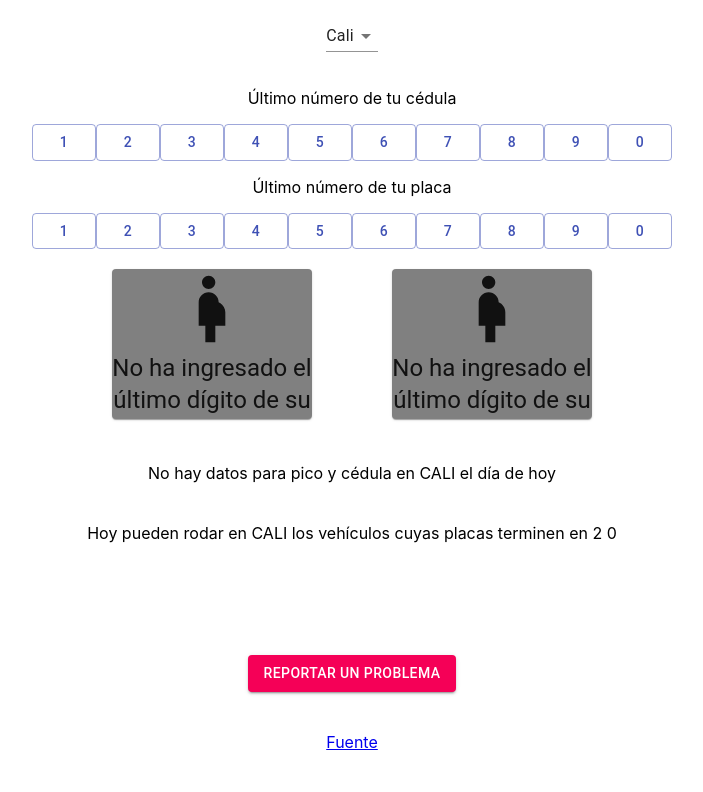
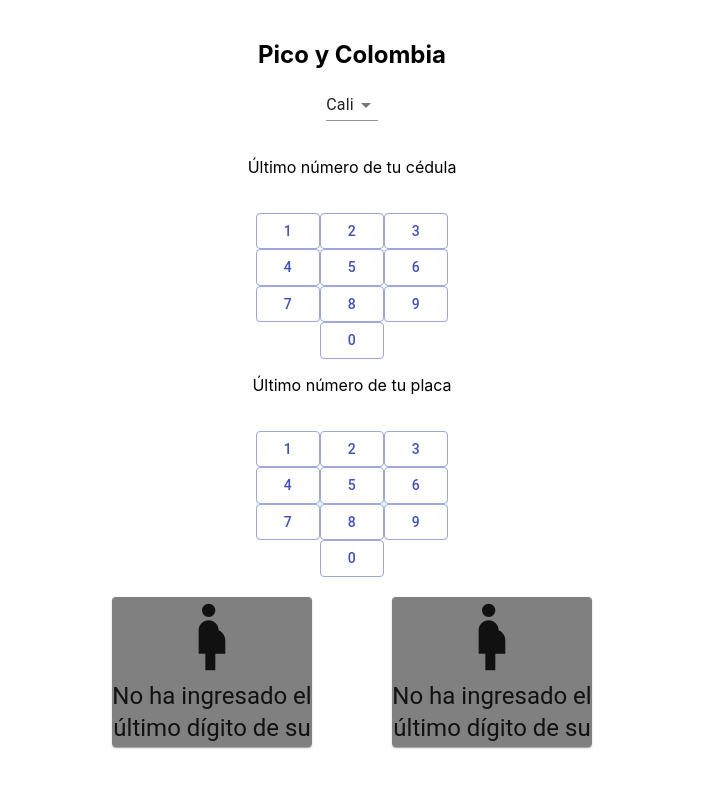
Before and after one commit to d3v0l0p3rs/picoycedula, a React (Create React App) app: page / in a window 1280 px wide. Shown: the top 792 px of the page, without its empty margins (288-991 px from the left). Built offline with nearby package versions, Linux system fonts and the light colour scheme.

Commit message:
Se sube archivo module.css para el home. Se aplica estilos.

```diff
--- /dev/null
+++ b/src/components/home/css.module.css
@@ -0,0 +1,33 @@
+.citySelector{
+    padding: 20px;
+}
+
+.personMsgsContainer{
+    padding: 20px;
+}
+
+.personWeekMsgsContainer{
+    display: flex;
+    flex-direction: row;
+    justify-content: center;
+    padding: 10px;
+}
+
+.vehicleMsgsContainer{
+    padding: 20px;
+}
+
+.vehicleWeekMsgsContainer{
+    display: flex;
+    flex-direction: row;
+    justify-content: center;
+    padding: 10px;
+}
+
+.issuesSection{
+    padding: 20px;
+}
+
+.sourceSection{
+    padding: 20px;
+}
--- a/src/components/home/home.tsx
+++ b/src/components/home/home.tsx
@@ -7,6 +7,7 @@ import FormControl from '@material-ui/core/FormControl'
 import Select from '@material-ui/core/Select'
 import MenuItem from '@material-ui/core/MenuItem'
 import { CardComponent } from '../index'
+import styles from './css.module.css'
 
 const data = { person: pico_y_cedula, vehicle: pico_y_placa, source: source }
 
@@ -70,7 +71,8 @@ const HomeComponent: React.FC = (): JSX.Element => {
   const [canVehicleGoOutWeek, setCanVehicleGoOutWeek] = useState<GoOutWeekState>([])
   return (
     <div className="App">
-      <div className="city-selector" style={{ padding: '20px' }}>
+      <div className={styles.citySelector}>
+        <h2>Pico y Colombia</h2>
         <FormControl>
           <Select
             value={currentCity}
@@ -83,35 +85,11 @@ const HomeComponent: React.FC = (): JSX.Element => {
       </div>
       <div className="person-last-id-number">
         <p>Último número de tu cédula</p>
-        {DIGITS.map((value, index) => (
-          <Button
-            key={index}
-            onClick={setLastIDNumber(value, 'person', currentCity, {
-              day: setCanPersonGoOutToday,
-              week: setCanPersonGoOutWeek,
-            })}
-            color="primary"
-            variant="outlined"
-            component="span">
-            {value}
-          </Button>
-        ))}
+        {DIGITS.map((value, index) => renderPersonDigits(value, index))}
       </div>
       <div className="vehicle-last-id-number">
         <p>Último número de tu placa</p>
-        {DIGITS.map((value, index) => (
-          <Button
-            key={index}
-            onClick={setLastIDNumber(value, 'vehicle', currentCity, {
-              day: setCanVehicleGoOutToday,
-              week: setCanVehicleGoOutWeek,
-            })}
-            color="primary"
-            variant="outlined"
-            component="span">
-            {value}
-          </Button>
-        ))}
+        {DIGITS.map((value, index) => renderVehicleDigits(value, index))}
       </div>
       <div className="card-stack">
         <CardComponent
@@ -126,29 +104,29 @@ const HomeComponent: React.FC = (): JSX.Element => {
         />
       </div>
 
-      <div style={{ padding: '20px' }}>
+      <div className={styles.personMsgsContainer}>
         {data['person'][currentCity][getCurrentDate()] ? (
           <span>
             Hoy pueden salir en {currentCity} las personas cuyos números de cédula terminen en
             {data['person'][currentCity][getCurrentDate()].reduce((a, v) => a + ' ' + v, '')}
           </span>
         ) : (
-          <span>No hay datos para pico y cédula en {currentCity} el día de hoy</span>
-        )}
+            <span>No hay datos para pico y cédula en {currentCity} el día de hoy</span>
+          )}
       </div>
 
-      <div style={{ padding: '20px' }}>
+      <div className={styles.vehicleMsgsContainer}>
         {data['vehicle'][currentCity][getCurrentDate()] ? (
           <span>
             Hoy pueden rodar en {currentCity} los vehículos cuyas placas terminen en
             {data['vehicle'][currentCity][getCurrentDate()].reduce((a, v) => a + ' ' + v, '')}
           </span>
         ) : (
-          <span>No hay datos para pico y placa en {currentCity} el día de hoy</span>
-        )}
+            <span>No hay datos para pico y placa en {currentCity} el día de hoy</span>
+          )}
       </div>
 
-      <div style={{ padding: '10px' }}>
+      <div className={styles.personWeekMsgsContainer}>
         <ul>
           {canPersonGoOutWeek.map((day, key) => (
             <li key={key}>
@@ -157,7 +135,7 @@ const HomeComponent: React.FC = (): JSX.Element => {
           ))}
         </ul>
       </div>
-      <div style={{ padding: '10px' }}>
+      <div className={styles.vehicleWeekMsgsContainer}>
         <ul>
           {canVehicleGoOutWeek.map((day, key) => (
             <li key={key}>
@@ -166,7 +144,7 @@ const HomeComponent: React.FC = (): JSX.Element => {
           ))}
         </ul>
       </div>
-      <div className="issues" style={{ padding: '20px' }}>
+      <div className={styles.issuesSection}>
         <Button
           color="secondary"
           variant="contained"
@@ -177,13 +155,84 @@ const HomeComponent: React.FC = (): JSX.Element => {
           Reportar un problema
         </Button>
       </div>
-      <div className="source" style={{ padding: '20px' }}>
+      <div className={styles.sourceSection} >
         <a target="_blank" rel="noopener noreferrer" href={data.source[currentCity]}>
           Fuente
         </a>
       </div>
     </div>
   )
+
+  function renderPersonDigits(value: number, index: number) {
+    if (index % 3 === 0) {
+      return (
+        <>
+          <br />
+          <Button
+            key={index}
+            onClick={setLastIDNumber(value, 'person', currentCity, {
+              day: setCanPersonGoOutToday,
+              week: setCanPersonGoOutWeek,
+            })}
+            color="primary"
+            variant="outlined"
+            component="span">
+            {value}
+          </Button>
+        </>
+      )
+    } else {
+      return (
+        <Button
+          key={index}
+          onClick={setLastIDNumber(value, 'person', currentCity, {
+            day: setCanPersonGoOutToday,
+            week: setCanPersonGoOutWeek,
+          })}
+          color="primary"
+          variant="outlined"
+          component="span">
+          {value}
+        </Button>
+      )
+    }
+  }
+
+  function renderVehicleDigits(value: number, index: number) {
+    if (index % 3 === 0) {
+      return (
+        <>
+          <br />
+          <Button
+            key={index}
+            onClick={setLastIDNumber(value, 'vehicle', currentCity, {
+              day: setCanVehicleGoOutToday,
+              week: setCanVehicleGoOutWeek,
+            })}
+            color="primary"
+            variant="outlined"
+            component="span">
+            {value}
+          </Button>
+        </>
+      )
+    } else {
+      return (
+        <Button
+          key={index}
+          onClick={setLastIDNumber(value, 'vehicle', currentCity, {
+            day: setCanVehicleGoOutToday,
+            week: setCanVehicleGoOutWeek,
+          })}
+          color="primary"
+          variant="outlined"
+          component="span">
+          {value}
+        </Button>
+      )
+    }
+  }
+
 }
 
 export { HomeComponent }
```
